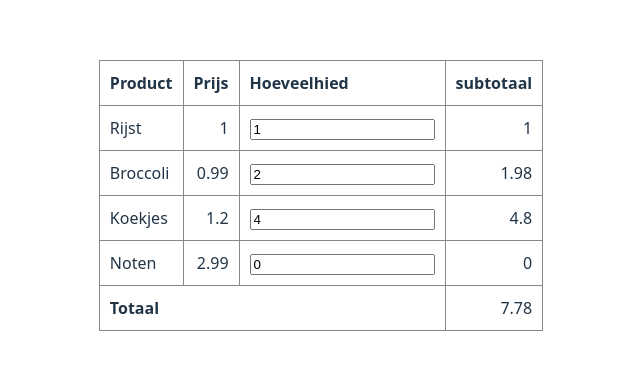
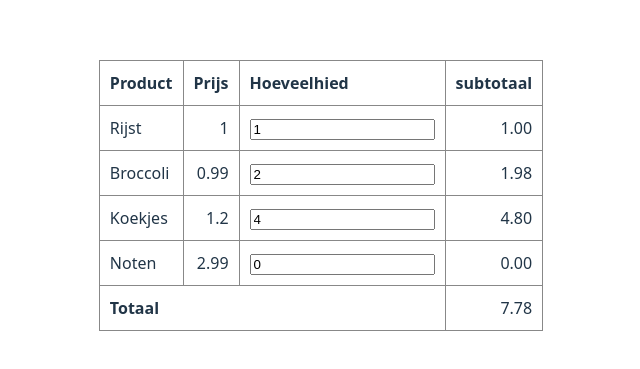
Before and after one commit to Thohorn/MyScript, a Vue app in the folder VueBoodschappenlijst/: page / in a window 1280 px wide. Shown: the part 205-574 px from the top of the page, without its empty margins (319-959 px from the left). Built offline with nearby package versions, Linux system fonts and the light colour scheme.

Commit message:
Vue boodschappenlijst Task1

```diff
--- a/VueBoodschappenlijst/package.json
+++ b/VueBoodschappenlijst/package.json
@@ -13,6 +13,8 @@
   },
   "devDependencies": {
     "@vitejs/plugin-vue": "^6.0.1",
+    "eslint-plugin-vue": "^10.5.0",
+    "typescript-eslint": "^8.46.1",
     "vite": "^7.1.7"
   }
 }
--- a/VueBoodschappenlijst/src/App.vue
+++ b/VueBoodschappenlijst/src/App.vue
@@ -1,19 +1,15 @@
 <script setup>
-import { computed } from 'vue';
+import { ref, computed } from 'vue';
 
-const products = [{name:'Rijst', price:1.00, quantity:1, total:1.00},
-                  {name:'Broccoli', price:0.99, quantity:2, total:1.98},
-                  {name:'Koekjes', price:1.20, quantity:4, total:4.80},
-                  {name:'Noten', price:2.99, quantity:0, total:0.00}];
+const products = ref([{name:'Rijst', price:1.00, quantity:1},
+                  {name:'Broccoli', price:0.99, quantity:2},
+                  {name:'Koekjes', price:1.20, quantity:4},
+                  {name:'Noten', price:2.99, quantity:0}]);
 
 const listTotal = computed(() => {
-    let myListTotal = 0;
-    for (let product in products){
-        myListTotal += products[product].total;
-    }
+    return products.value.reduce((acc, obj) => acc + (obj.price * obj.quantity), 0).toFixed(2)
+});
 
-    return myListTotal.toFixed(2);
-});
 
 </script>
 
@@ -28,11 +24,11 @@ const listTotal = computed(() => {
             </tr>
         </thead>
         <tbody>
-            <tr v-for="product in products">
+            <tr v-for="(product, index) in products" :key="index">
                 <td>{{ product.name }}</td>
                 <td class="number">{{ product.price }}</td>
-                <td class="number"><input type="number" value="0" v-model="product.quantity"/></td>
-                <td class="number">{{ product.total }}</td>
+                <td class="number"><input id="index" type="number" v-model="product.quantity" /></td>
+                <td class="number">{{ (product.price * product.quantity).toFixed(2) }}</td>
             </tr>
             <tr>
                 <td colspan="3"><strong>Totaal</strong></td>
```
Also changed, not shown: 1 other file (tests, documents, lock files or other folders).
